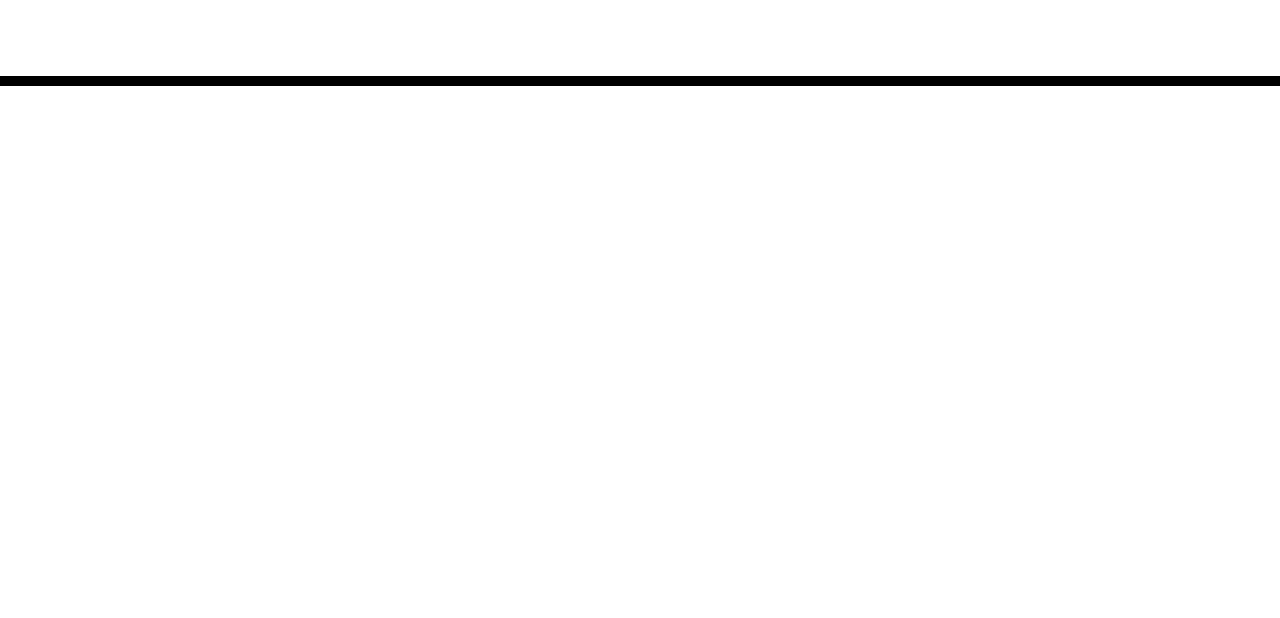
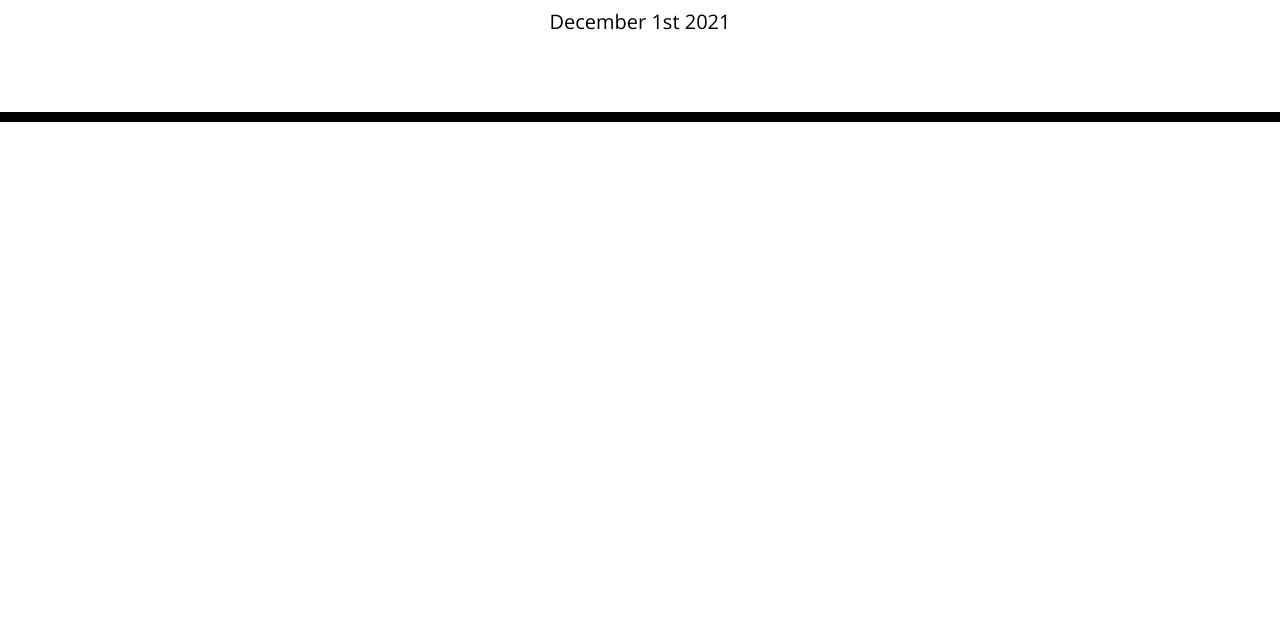
Before and after one commit to ssilfies17/Unit5hw, a plain HTML site: page Develop/index.html in a window 1280 px wide. Shown: the part 182-800 px from the top of the page. Drawn offline with nearby package versions, Linux system fonts and the light colour scheme.

Commit message:
Java linked and header with current day finished

```diff
--- a/Develop/index.html
+++ b/Develop/index.html
@@ -34,5 +34,6 @@
 
     <script src="https://cdnjs.cloudflare.com/ajax/libs/jquery/3.2.1/jquery.min.js"></script>
     <script src="https://cdnjs.cloudflare.com/ajax/libs/moment.js/2.24.0/moment.min.js"></script>
+    <script src= "script.js"></script>
   </body>
 </html>
--- /dev/null
+++ b/Develop/script.js
@@ -0,0 +1,3 @@
+$(document).ready(function(){
+    currentDay.append(moment().format('MMMM Do YYYY'))
+});
```
